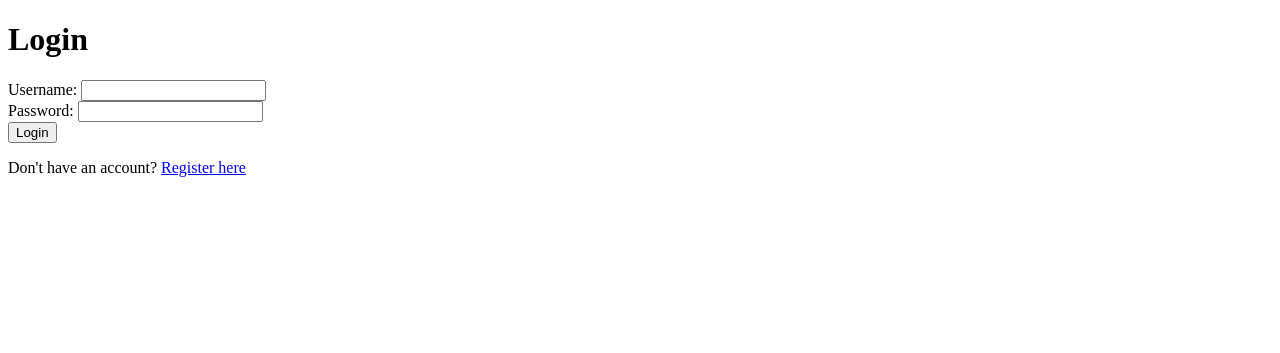
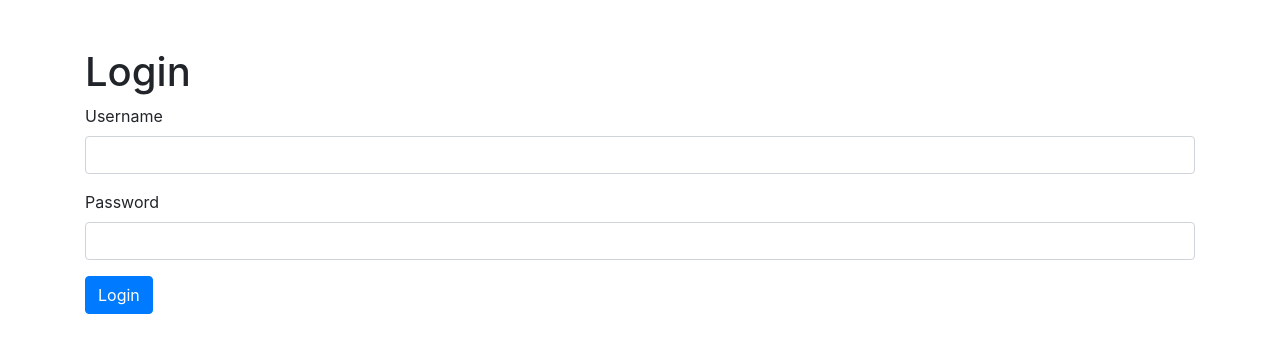
Before and after one commit to omrode1/Expense_tracker, a Flask app: page /login in a window 1280 px wide. Shown: the top 353 px of the page. Run offline with Flask 3, Linux system fonts and the light colour scheme; some libraries are stand-ins or nearby versions.

Commit message:
Update login page with Bootstrap styling and error message display

```diff
--- a/app.py
+++ b/app.py
@@ -36,11 +36,12 @@ def login():
         user = User.query.filter_by(username=username).first()
         if user and user.password == password:
             login_user(user)
-            flash('Login successful!', 'success')
             return redirect(url_for('index'))
         else:
             flash('Login Unsuccessful. Please check username and password', 'danger')
+            return redirect(url_for('login'))
     return render_template('login.html')
+
 
 @app.route('/logout')
 @login_required
--- a/templates/login.html
+++ b/templates/login.html
@@ -1,22 +1,32 @@
-<!-- templates/login.html -->
 <!DOCTYPE html>
 <html lang="en">
 <head>
     <meta charset="UTF-8">
     <meta name="viewport" content="width=device-width, initial-scale=1.0">
-    <title>Login</title>
+    <title>Login - Expense Tracker</title>
+    <link rel="stylesheet" href="https://stackpath.bootstrapcdn.com/bootstrap/4.5.2/css/bootstrap.min.css">
 </head>
 <body>
-    <h1>Login</h1>
-    <form method="POST" action="{{ url_for('login') }}">
-        <label for="username">Username:</label>
-        <input type="text" id="username" name="username" required>
-        <br>
-        <label for="password">Password:</label>
-        <input type="password" id="password" name="password" required>
-        <br>
-        <button type="submit">Login</button>
-    </form>
-    <p>Don't have an account? <a href="{{ url_for('register') }}">Register here</a></p>
+    <div class="container">
+        <h1 class="mt-5">Login</h1>
+        <form method="POST" action="/login">
+            <div class="form-group">
+                <label for="username">Username</label>
+                <input type="text" class="form-control" id="username" name="username" required>
+            </div>
+            <div class="form-group">
+                <label for="password">Password</label>
+                <input type="password" class="form-control" id="password" name="password" required>
+            </div>
+            <button type="submit" class="btn btn-primary">Login</button>
+        </form>
+        {% with messages = get_flashed_messages(with_categories=true) %}
+          {% if messages %}
+            {% for category, message in messages %}
+              <div class="alert alert-{{ category }}">{{ message }}</div>
+            {% endfor %}
+          {% endif %}
+        {% endwith %}
+    </div>
 </body>
 </html>
```
